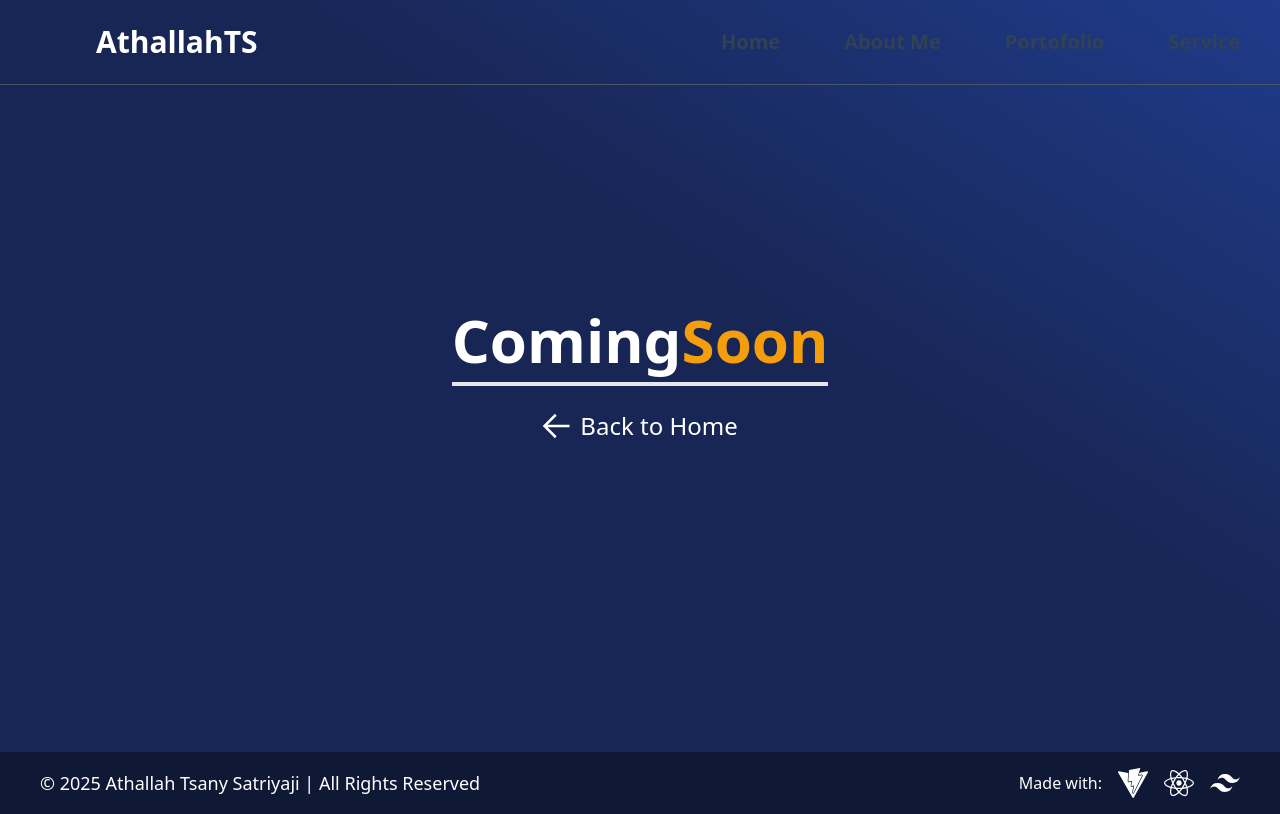
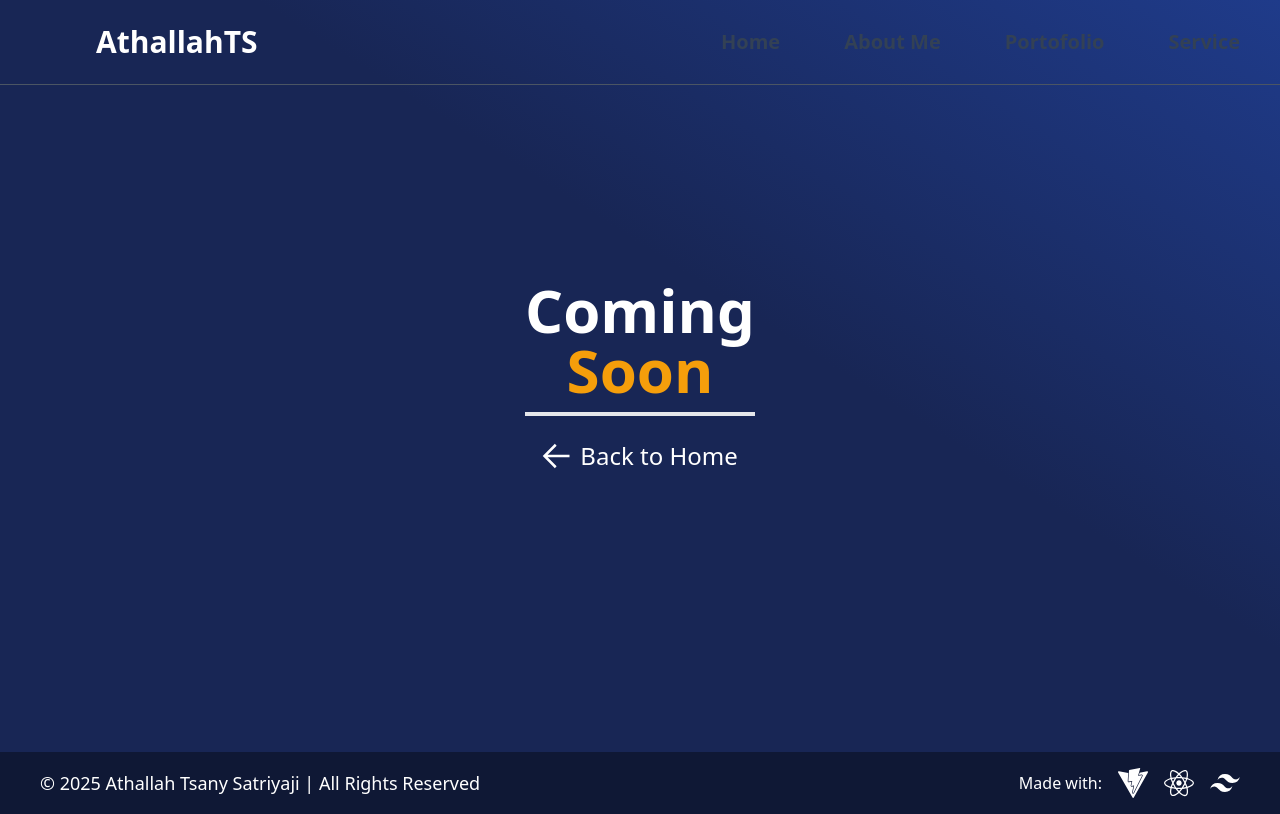
Before and after one commit to athallahdx/portofolio_web, a React (Vite) app: page /portofolio in a window 1280 px wide. Built offline with nearby package versions, Linux system fonts and the light colour scheme.

Commit message:
change portofolioPage

```diff
--- a/src/portofolioPage/Portofolio.jsx
+++ b/src/portofolioPage/Portofolio.jsx
@@ -6,8 +6,8 @@ export default function Portofolio() {
     return (
         <div className="flex flex-col justify-center items-center w-full min-h-[94vh] text-center text-white px-4">
             <p className="fle flex-col md:flex-row text-5xl sm:text-4xl md:text-5xl lg:text-6xl font-bold border-b-4 pb-1 md:pb-3">
-                <span>Coming</span>
-                <span className="text-amber-500">Soon</span>
+                <div>Coming</div>
+                <div className="text-amber-500">Soon</div>
             </p>
 
             {/* Back to Home */}
```
